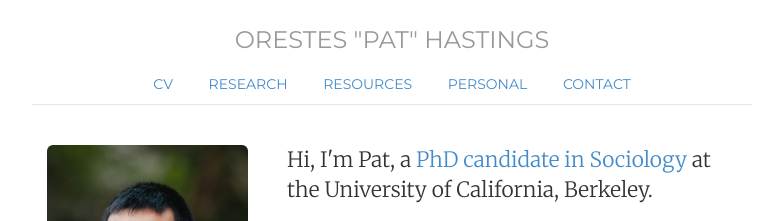
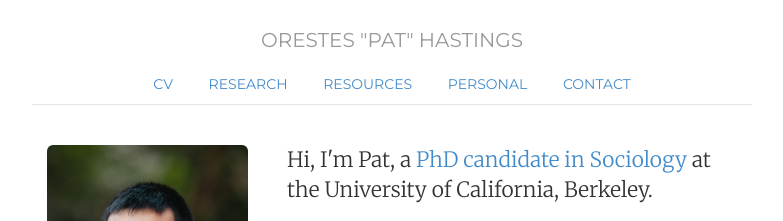
Before and after one commit to ophastings/ophastings.github.io, a Jekyll site: the page built from index.html, in a window 1280 px wide. Shown: the top 221 px of the page, without its empty margins (248-1031 px from the left). Built offline with Jekyll 4.4.1, drawn with Linux system fonts in a browser that asks for light colours; comment, search, counter and statistics services are not loaded.

Commit message:
Update style.css

```diff
--- a/css/style.css
+++ b/css/style.css
@@ -9,7 +9,7 @@
 
 /* Masthead */
 .header { font-family: 'Montserrat', Helvetica, sans-serif; text-transform: uppercase; font-weight: normal; text-align: center; }
-.header h3 {padding-bottom: 4px; font-family: 'Montserrat', Helvetica, sans-serif; text-transform: uppercase; font-weight: normal; text-align: center; }
+.header h3 {padding-bottom: 4px; font-family: 'Montserrat', Helvetica, sans-serif; text-transform: uppercase; font-weight: normal; text-align: center; font-size: 20px; }
 
 .footer { font-family: 'Montserrat', Helvetica, sans-serif; text-transform: uppercase; font-weight: normal; }
 
```
